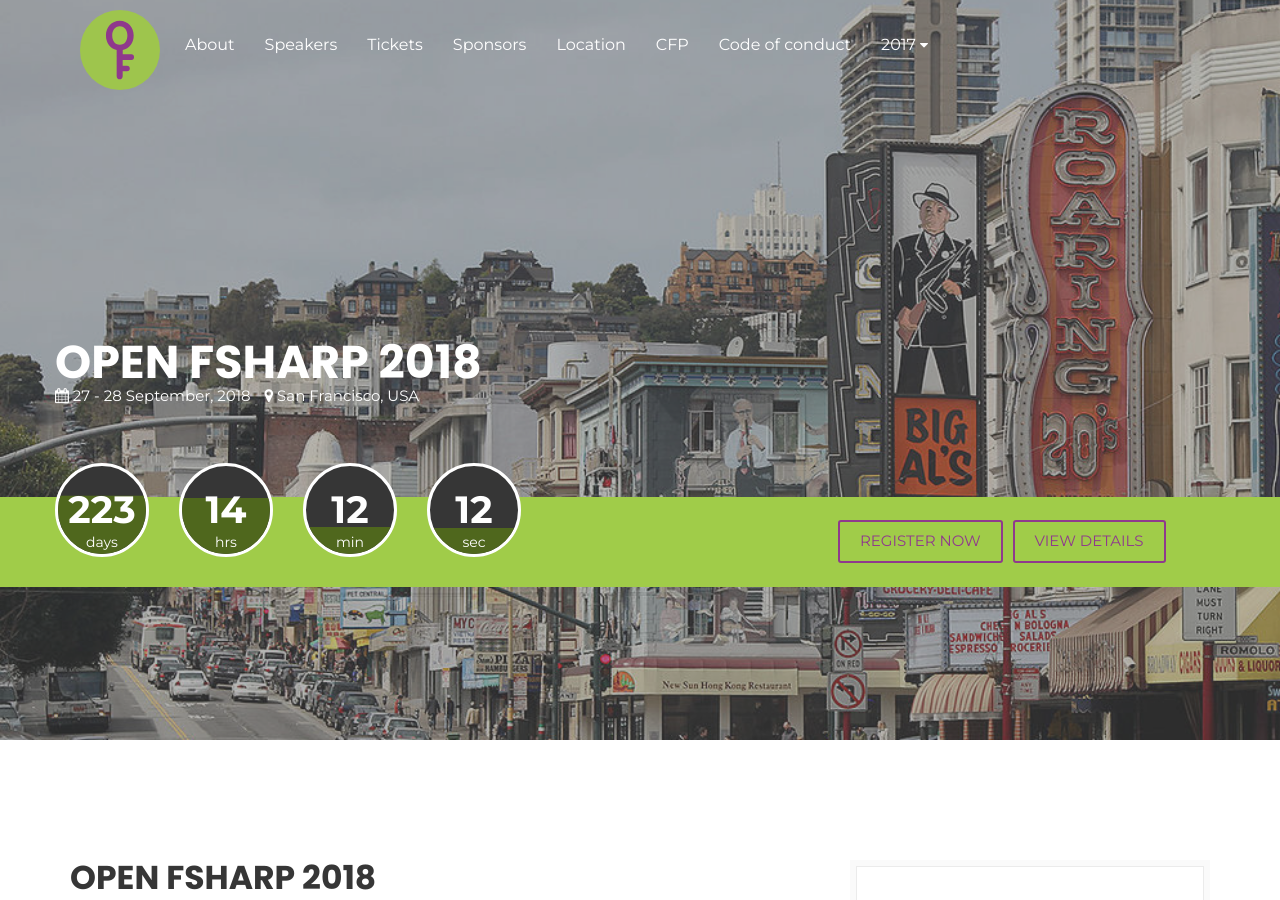
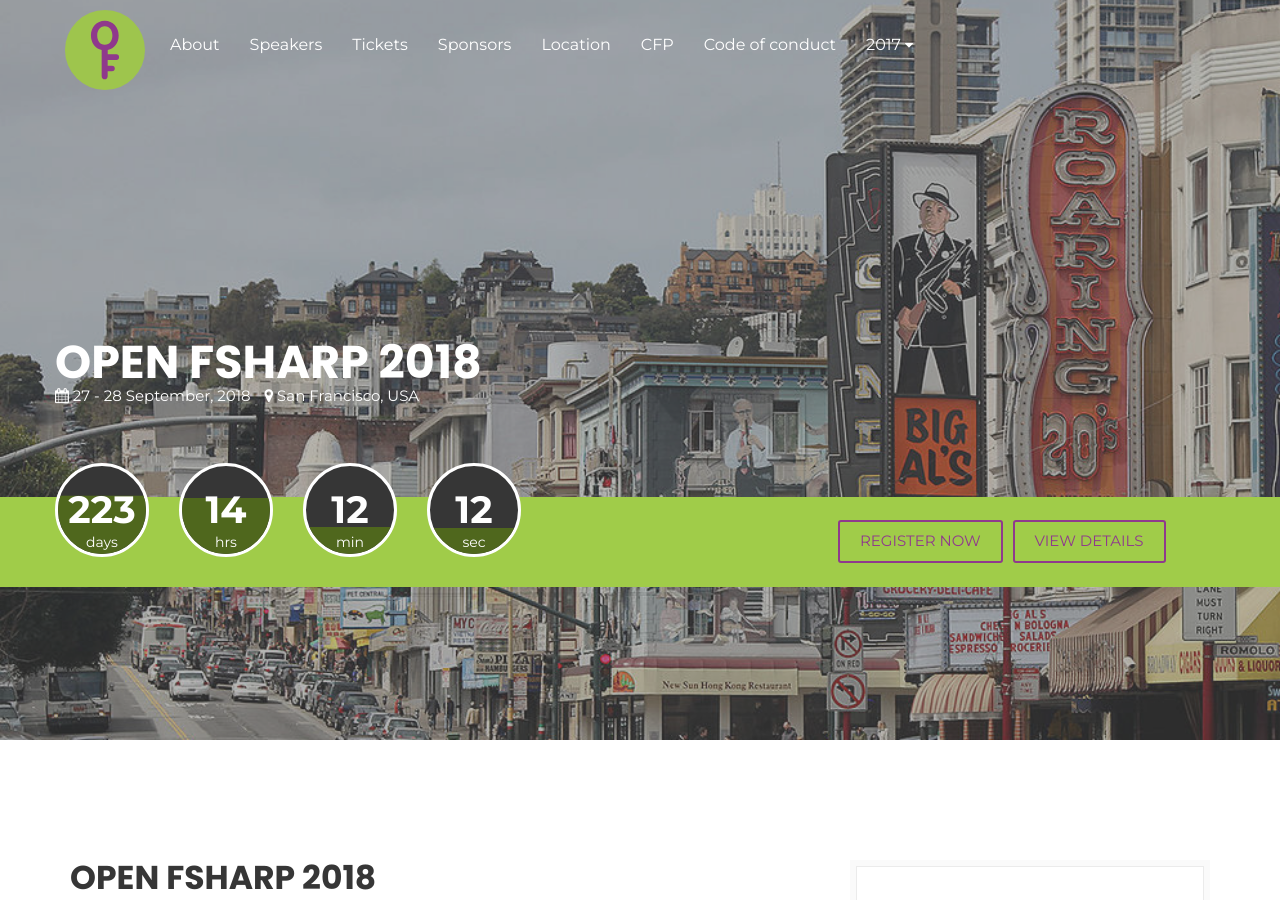
Before and after one commit to open-fsharp/open-fsharp.github.io, a Jekyll site: the page built from index.html, in a window 1280 px wide and 900 px high. Built offline with Jekyll 4.4.1, drawn with Linux system fonts in a browser that asks for light colours; the list of posts is cut into pages by our own code; comment, search, counter and statistics services are not loaded.

Commit message:
moved logo's

```diff
--- a/_includes/header.html
+++ b/_includes/header.html
@@ -13,10 +13,6 @@
                                 <span class="icon-bar"></span>
                                 <span class="icon-bar"></span>
                             </button>
-                        </div>
-
-                        <!-- Collect the nav links, forms, and other content for toggling -->
-                        <div class="collapse navbar-collapse" id="bs-example-navbar-collapse-1">
                             <a class="navbar-brand logo" href="{{ site.baseurl }}">
                                 <span class="temp-logo white">
                                     <img width="100" src="{{ site.baseurl }}public/assets/icon-green.svg" alt="Open Fsharp Icon">
@@ -27,9 +23,11 @@
                                     <img width="100" src="{{ site.baseurl }}public/assets/icon-purple.svg" alt="Open Fsharp Icon">
                                 </span>
                             </a>
+                        </div>
 
+                        <!-- Collect the nav links, forms, and other content for toggling -->
+                        <div class="collapse navbar-collapse" id="bs-example-navbar-collapse-1">
                             {% include navbar.html %}
-
                         </div><!-- /.navbar-collapse -->
                     </div><!-- /.menu-area -->
                 </div><!-- /.row -->
```
